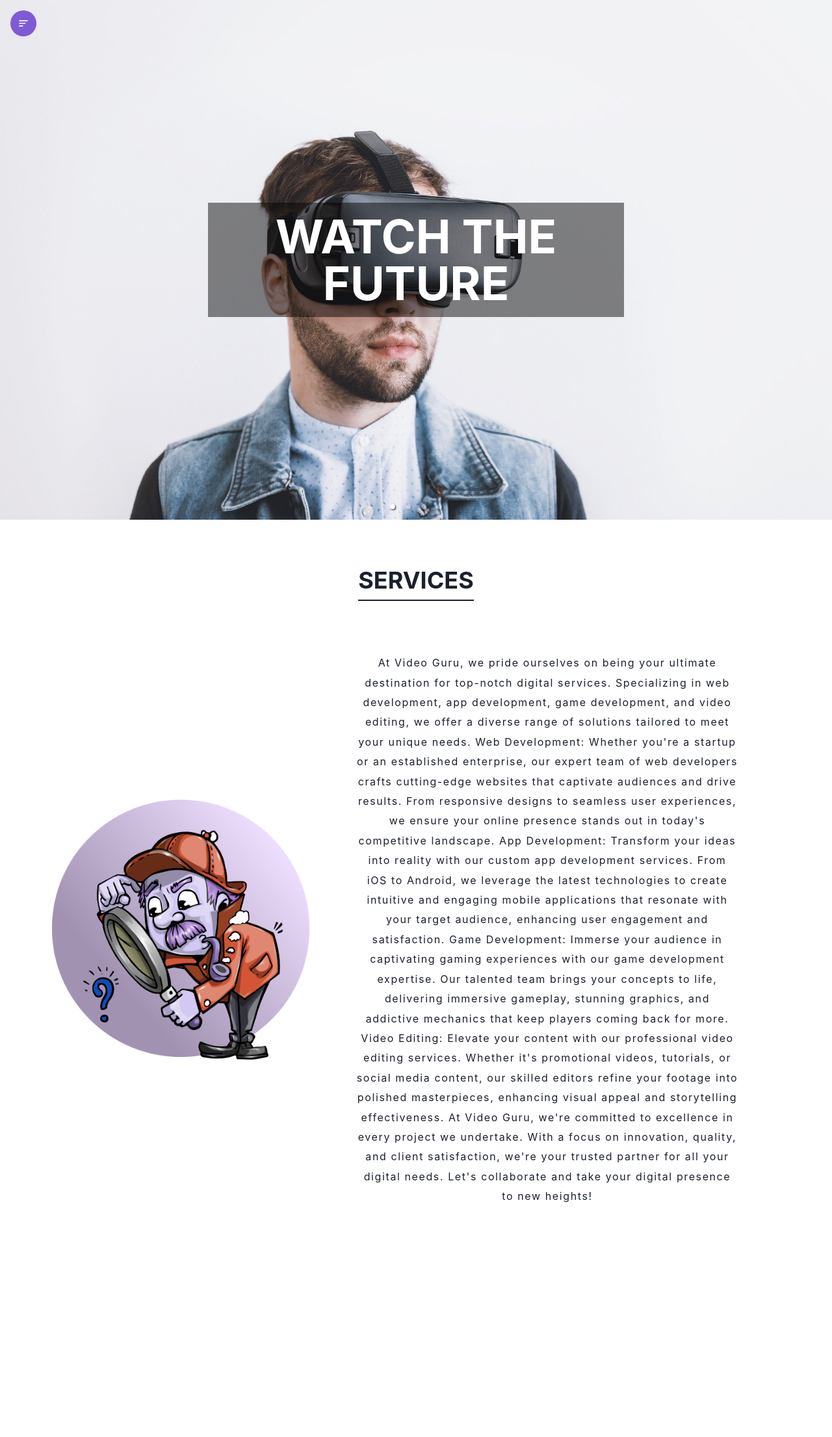
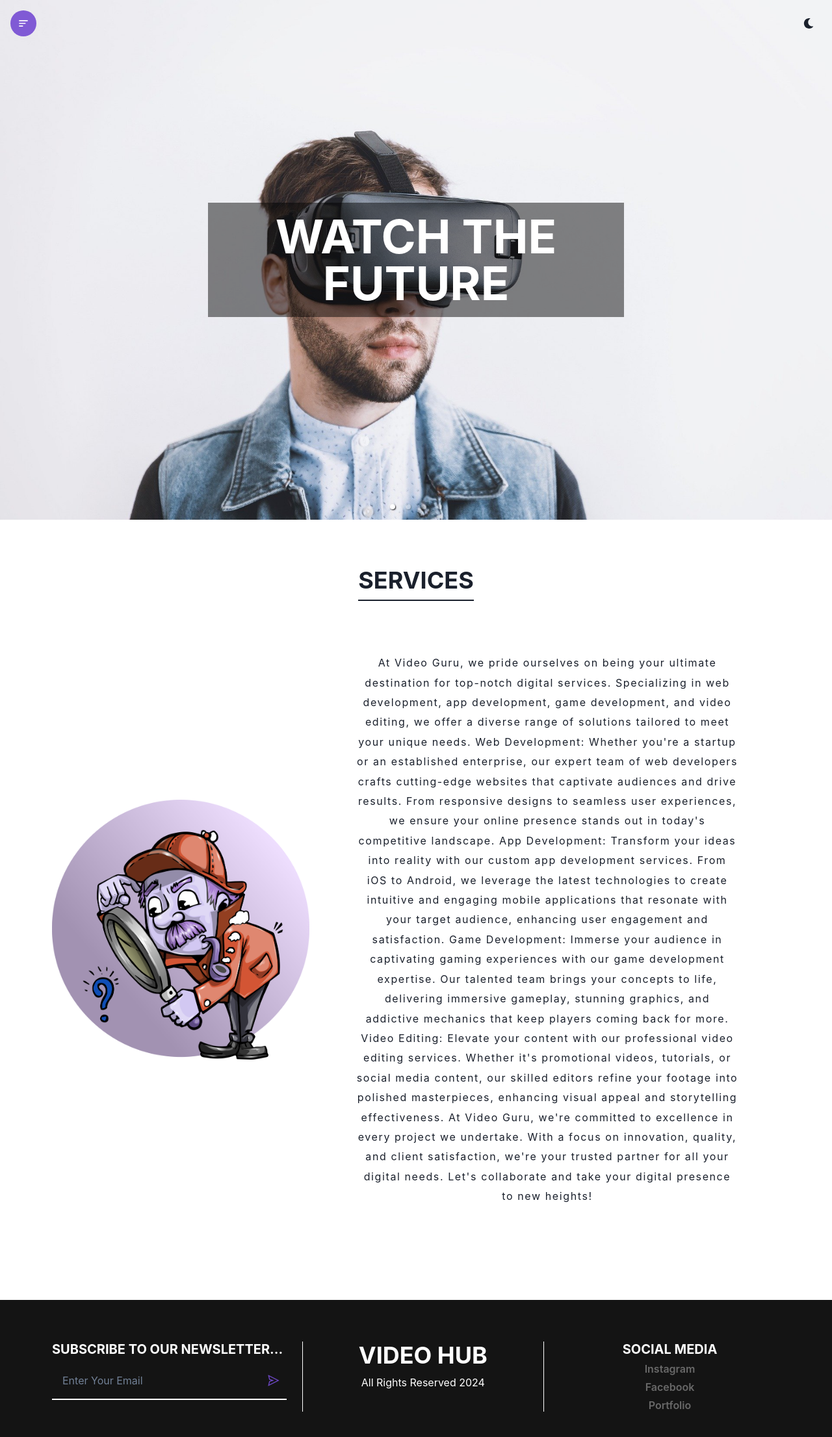
Before and after one commit to KaunainRizvi/React-Redux-5-Projects, a React (Create React App) app in the folder app_two_using_chakra_ui/: page / in a window 1280 px wide. Shown: the top 2212 px of the page at 65% size. Before the commit the page ends 2001 px from the top, so only its background shows below. Built offline with nearby package versions, Linux system fonts and the light colour scheme.

Commit message:
full ui completed

```diff
--- a/app_two_using_chakra_ui/public/index.html
+++ b/app_two_using_chakra_ui/public/index.html
@@ -10,34 +10,14 @@
       content="Web site created using create-react-app"
     />
     <link rel="apple-touch-icon" href="%PUBLIC_URL%/logo192.png" />
-    <!--
-      manifest.json provides metadata used when your web app is installed on a
-      user's mobile device or desktop. See https://developers.google.com/web/fundamentals/web-app-manifest/
-    -->
+
     <link rel="manifest" href="%PUBLIC_URL%/manifest.json" />
-    <!--
-      Notice the use of %PUBLIC_URL% in the tags above.
-      It will be replaced with the URL of the `public` folder during the build.
-      Only files inside the `public` folder can be referenced from the HTML.
 
-      Unlike "/favicon.ico" or "favicon.ico", "%PUBLIC_URL%/favicon.ico" will
-      work correctly both with client-side routing and a non-root public URL.
-      Learn how to configure a non-root public URL by running `npm run build`.
-    -->
-    <title>React App</title>
+    <title>EXPLORE NEW POSSIBLITIES</title>
   </head>
   <body>
     <noscript>You need to enable JavaScript to run this app.</noscript>
     <div id="root"></div>
-    <!--
-      This HTML file is a template.
-      If you open it directly in the browser, you will see an empty page.
 
-      You can add webfonts, meta tags, or analytics to this file.
-      The build step will place the bundled scripts into the <body> tag.
-
-      To begin the development, run `npm start` or `yarn start`.
-      To create a production bundle, use `npm run build` or `yarn build`.
-    -->
   </body>
 </html>
--- a/app_two_using_chakra_ui/src/App.js
+++ b/app_two_using_chakra_ui/src/App.js
@@ -1,6 +1,11 @@
 import { Route, BrowserRouter as Router, Routes } from 'react-router-dom'
 import Header from './components/Header';
 import Home from './components/Home';
+import Footer from './components/Footer';
+import Videos from './components/Videos';
+import Upload from './components/Upload';
+import Login from './components/Login';
+import Signup from './components/Signup';
 
 function App() {
   return (
@@ -10,8 +15,13 @@ function App() {
    <Routes>
 
     <Route path='/' element={<Home/>}/>
+    <Route path='/videos' element={<Videos/>}/>
+    <Route path='/upload' element={<Upload/>}/>
+    <Route path='/login' element={<Login/>}/>
+    <Route path='/signup' element={<Signup/>}/>
+
    </Routes>
-
+ <Footer/>
     </Router>
   )
 }
--- a/app_two_using_chakra_ui/src/ColorModeSwitcher.js
+++ b/app_two_using_chakra_ui/src/ColorModeSwitcher.js
@@ -14,6 +14,7 @@ import { FaMoon, FaSun } from 'react-icons/fa';
       pos={'fixed'}
       top={"4"}
       right={"4"}
+      zIndex={"overlay"}
       onClick={toggleColorMode}
       icon={<SwitchIcon />}
       {...props}
--- a/app_two_using_chakra_ui/src/components/Home.jsx
+++ b/app_two_using_chakra_ui/src/components/Home.jsx
@@ -88,3 +88,5 @@ At Video Guru, we're committed to excellence in every project we undertake. With
 }
 
 export default Home
+
+// web ui completed
```
